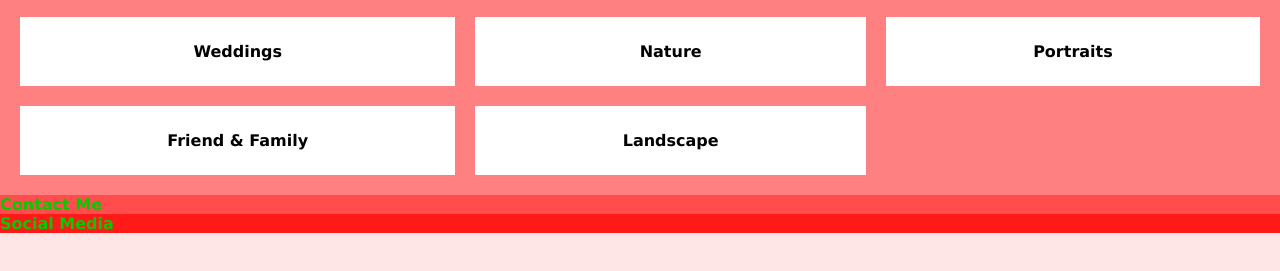
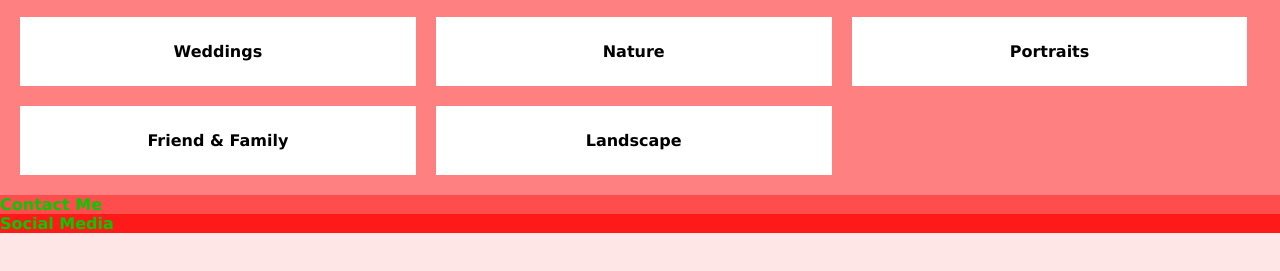
Before and after one commit to AdonisYoung24/N_LensMuse, a plain HTML site: page index.html in a window 1280 px wide. Shown: the part 193-464 px from the top of the page. Drawn offline with Linux system fonts and the light colour scheme.

Commit message:
Changd layouit

```diff
--- a/CSS/N_LensMuse.css
+++ b/CSS/N_LensMuse.css
@@ -65,7 +65,7 @@ nav li.active{
 /*categories*/
 .container{
   display: grid;
-  grid-template-columns: auto auto auto;
+  grid-template-columns: 33% 33% 33%;
   padding: 10px;
   list-style-type: none;
 }
```
